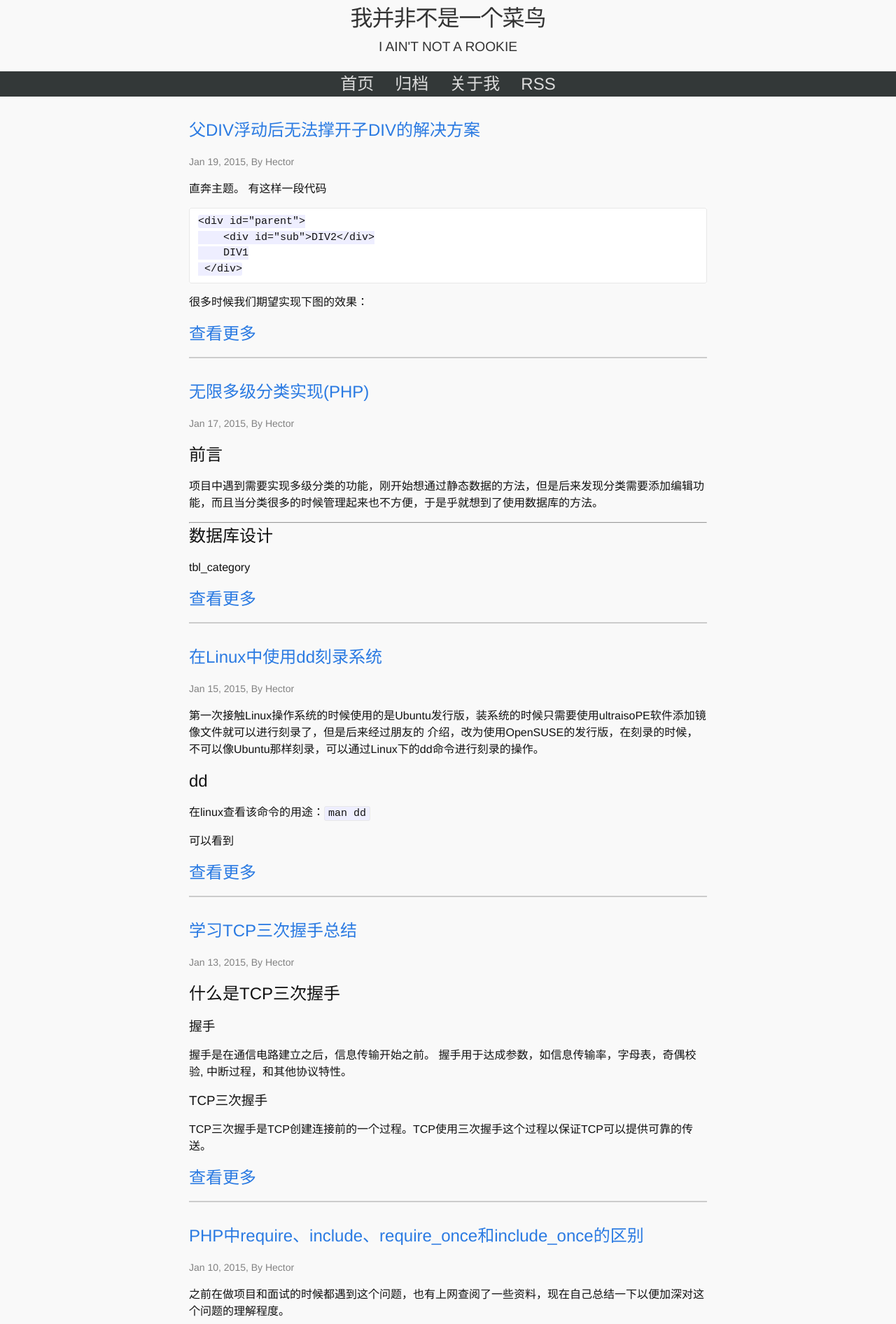
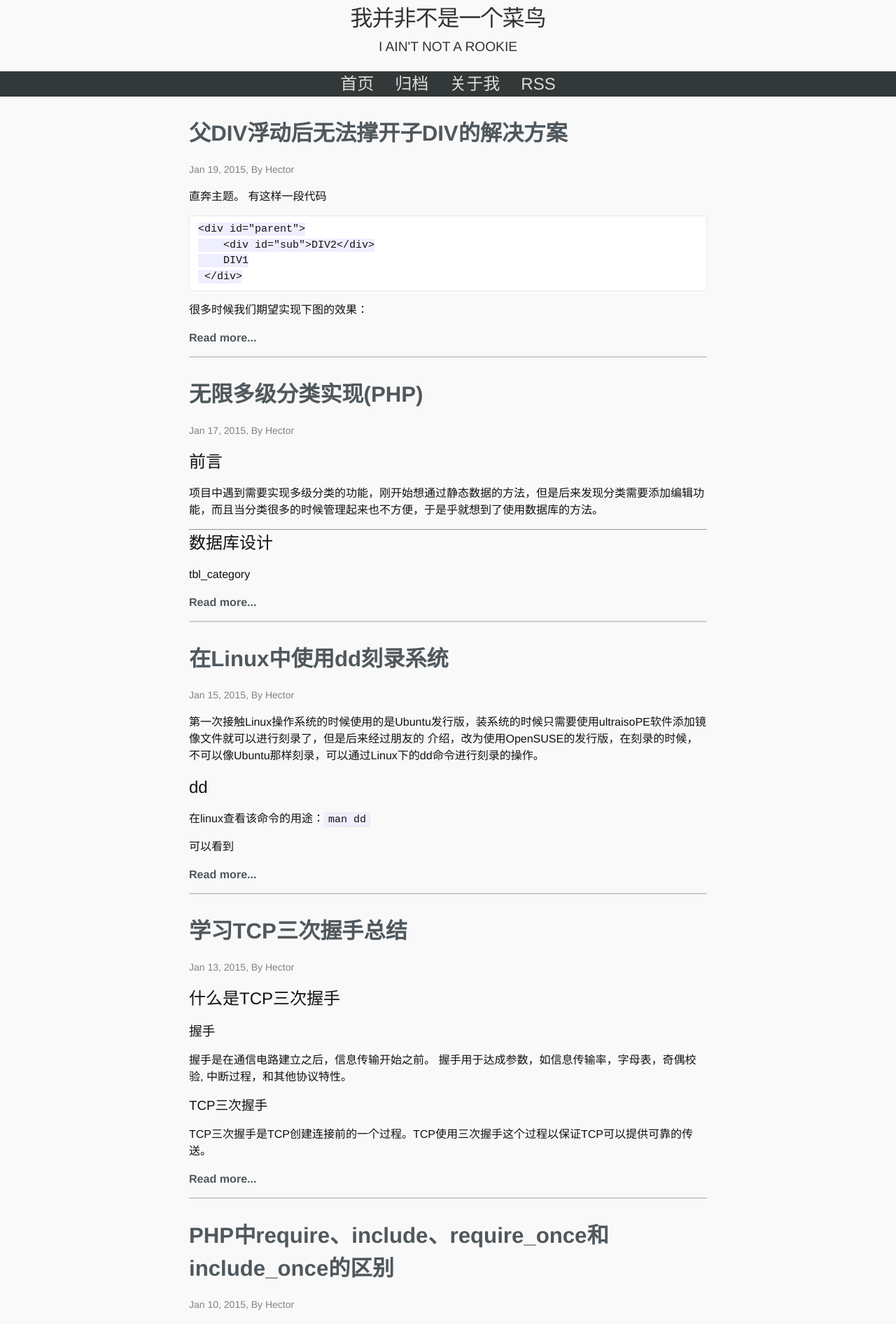
Before and after one commit to hoohack/hoohack.github.io, a Jekyll site: the page built from index.html, in a window 1280 px wide. Shown: the top 1892 px of the page at 70% size. Built offline with Jekyll 4.4.1, drawn with Linux system fonts in a browser that asks for light colours; the list of posts is cut into pages by our own code; comment, search, counter and statistics services are not loaded; some of the changed text lies outside the part shown.

Commit message:
update style

```diff
--- a/_sass/_base.scss
+++ b/_sass/_base.scss
@@ -92,16 +92,11 @@ h1, h2, h3, h4, h5, h6 {
  * Links
  */
 a {
-    color: $brand-color;
+    color: $text-color;
     text-decoration: none;
 
-    &:visited {
-        color: darken($brand-color, 15%);
-    }
-
     &:hover {
-        color: $text-color;
-        text-decoration: underline;
+        color: $brand-color;
     }
 }
 
--- a/_sass/_layout.scss
+++ b/_sass/_layout.scss
@@ -252,11 +252,19 @@
 }
 
 .post-link {
+    color: $head-color;
     display: block;
-    font-size: 24px;
+    font-size: 1.3em;
 }
 
+.read-more {
+    font-weight: bold;
+    font-size: 1.5em;
+}
 
+.post-link, .read-more {
+    font-weight: bold;
+}
 
 /**
  * Posts
--- a/css/main.scss
+++ b/css/main.scss
@@ -13,9 +13,10 @@ $base-line-height: 1.5;
 
 $spacing-unit:     30px;
 
+$head-color:       #50585D;
 $text-color:       #111;
 $background-color: #fdfdfd;
-$brand-color:      #2a7ae2;
+$brand-color:      #1F85C8;
 
 $grey-color:       #828282;
 $grey-color-light: lighten($grey-color, 40%);
--- a/index.html
+++ b/index.html
@@ -18,7 +18,7 @@ layout: default
           {{ post.content | split:'<!--more-->' |first }}
         </p>
 
-        <h6><a class="post-link" href="{{ post.url | prepend: site.baseurl }}">查看更多</a></h6>
+        <h6><a class="post-link read-more" href="{{ post.url | prepend: site.baseurl }}">Read more...</a></h6>
       </li>
     {% endfor %}
   </ul>
```
